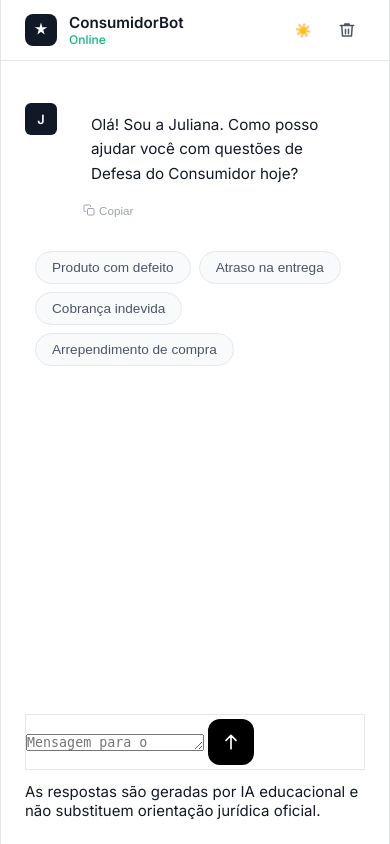
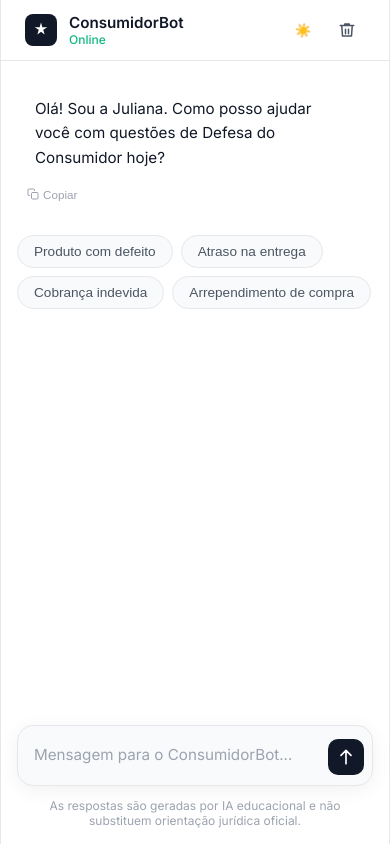
Before and after one commit to BernardoSiqueira21/Chatbot-, a Flask app: page / in a window 390 px wide. Run offline with Flask 3, Linux system fonts and the light colour scheme.

Commit message:
Atualização 3 Style.css

```diff
--- a/static/style.css
+++ b/static/style.css
@@ -383,132 +383,120 @@ body {
 
 .input-wrap {
     display: flex;
-    align-items: center;
-    gap: 0;
-    background: var(--surface-2);
-    border: 1.5px solid var(--border);
-    border-radius: var(--radius-md);
-    overflow: hidden;
-    transition: border-color var(--transition), background var(--transition), box-shadow var(--transition);
+    align-items: flex-end;
+    background: var(--surface);
+    border: 1px solid var(--border);
+    border-radius: 16px;
+    padding: 8px 8px 8px 16px;
+    box-shadow: var(--shadow-input);
+    transition: border-color var(--transition), background var(--transition);
 }
 
 .input-wrap:focus-within {
-    border-color: var(--accent);
-    box-shadow: 0 0 0 3px rgba(59,110,248,.12);
-    background: var(--surface);
+    border-color: var(--text-muted);
 }
 
-.input-wrap input {
+.input-wrap textarea {
     flex: 1;
     border: none;
     background: transparent;
-    padding: 14px 18px;
-    font-size: 0.94rem;
-    font-family: var(--font-sans);
+    padding: 10px 0;
+    font-size: 0.95rem;
     color: var(--text-primary);
     outline: none;
-    min-width: 0;
+    resize: none;
+    font-family: var(--font-sans);
+    max-height: 180px;
+    line-height: 1.5;
 }
 
-.input-wrap input::placeholder {
+.input-wrap textarea::placeholder {
     color: var(--text-muted);
 }
 
 .send-btn {
-    flex-shrink: 0;
-    width: 46px;
-    height: 46px;
-    margin: 4px;
+    background: var(--text-primary);
+    color: var(--bg);
     border: none;
-    background: var(--accent);
-    color: #fff;
-    border-radius: 12px;
-    cursor: pointer;
+    width: 36px;
+    height: 36px;
+    border-radius: 10px;
     display: flex;
     align-items: center;
     justify-content: center;
-    transition: background var(--transition), transform 0.12s, opacity var(--transition);
+    cursor: pointer;
+    transition: opacity var(--transition), transform 0.1s;
+    margin-bottom: 2px;
 }
 
-.send-btn:hover { background: var(--accent-hover); transform: scale(1.04); }
-.send-btn:active { transform: scale(0.97); }
-.send-btn:disabled { opacity: 0.45; cursor: not-allowed; transform: none; }
+.send-btn:hover { opacity: 0.9; }
+.send-btn:active { transform: scale(0.95); }
+.send-btn:disabled { opacity: 0.5; cursor: not-allowed; }
 
-.input-hint {
-    font-size: 0.72rem;
+.disclaimer {
+    text-align: center;
+    font-size: 0.75rem;
     color: var(--text-muted);
-    padding-left: 4px;
 }
 
-.input-hint kbd {
-    display: inline-block;
-    padding: 1px 5px;
+/* ===== MONITORAMENTO FLUTUANTE ===== */
+.stats-monitor {
+    position: fixed;
+    bottom: 24px;
+    left: 24px;
+    background: var(--surface);
     border: 1px solid var(--border);
-    border-radius: 4px;
-    font-family: var(--font-sans);
-    font-size: 0.7rem;
-    background: var(--surface-2);
+    border-radius: 12px;
+    padding: 12px 16px;
+    box-shadow: var(--shadow-input);
+    display: flex;
+    flex-direction: column;
+    gap: 8px;
+    font-size: 0.75rem;
     color: var(--text-secondary);
-    vertical-align: middle;
+    z-index: 20;
+    transition: background var(--transition), border-color var(--transition);
+    min-width: 140px;
 }
 
-/* ===== DIVIDER DATE ===== */
-.date-divider {
-    text-align: center;
-    margin: 8px 0 18px;
-    position: relative;
+.stat-row {
+    display: flex;
+    justify-content: space-between;
+    align-items: center;
+    gap: 16px;
 }
 
-.date-divider span {
-    font-size: 0.72rem;
-    color: var(--text-muted);
-    background: var(--bg);
-    padding: 0 10px;
-    position: relative;
-    z-index: 1;
+.stat-label {
+    font-weight: 500;
 }
 
-.date-divider::before {
-    content: "";
-    position: absolute;
-    top: 50%;
-    left: 0;
-    right: 0;
-    height: 1px;
-    background: var(--border);
+.stat-value {
+    color: var(--text-primary);
+    font-weight: 600;
+    font-family: monospace;
+    font-size: 0.8rem;
 }
 
-/* ===== RESPONSIVE ===== */
-@media (max-width: 900px) {
-    :root { --sidebar-w: 260px; }
+/* RESPONSIVE */
+@media (max-width: 1100px) {
+    .stats-monitor {
+        position: static;
+        margin: 0 24px 12px;
+        min-width: none;
+        flex-direction: row;
+        justify-content: space-around;
+        box-shadow: none;
+    }
+    .app-layout {
+        flex-direction: column;
+        align-items: center;
+    }
 }
 
-@media (max-width: 720px) {
-    .page {
-        grid-template-columns: 1fr;
-        grid-template-rows: auto 1fr;
-        height: 100dvh;
-    }
-
-    .sidebar {
-        border-right: none;
-        border-bottom: 1px solid var(--border);
-        max-height: 220px;
-        overflow-y: auto;
-        flex-direction: row;
-        flex-wrap: wrap;
-        padding: 12px 16px;
-        gap: 0;
-    }
-
-    .sidebar-brand { border-bottom: none; padding: 0 0 12px 0; width: 100%; }
-    .sidebar-section,
-    .sidebar-notice,
-    .sidebar-footer { display: none; }
-
-    .chat-panel { height: 100%; }
-
-    .msg-body { max-width: 85%; }
-
-    .chips-section { margin-left: 10px; }
+@media (max-width: 600px) {
+    .chat-area { padding: 24px 16px; }
+    .bottom-bar { padding: 0 16px 16px; }
+    .msg-body { max-width: 90%; }
+    .msg-avatar { display: none; }
+    .stats-monitor { display: none !important; } /* Oculta totalmente em celulares */
 }
```
